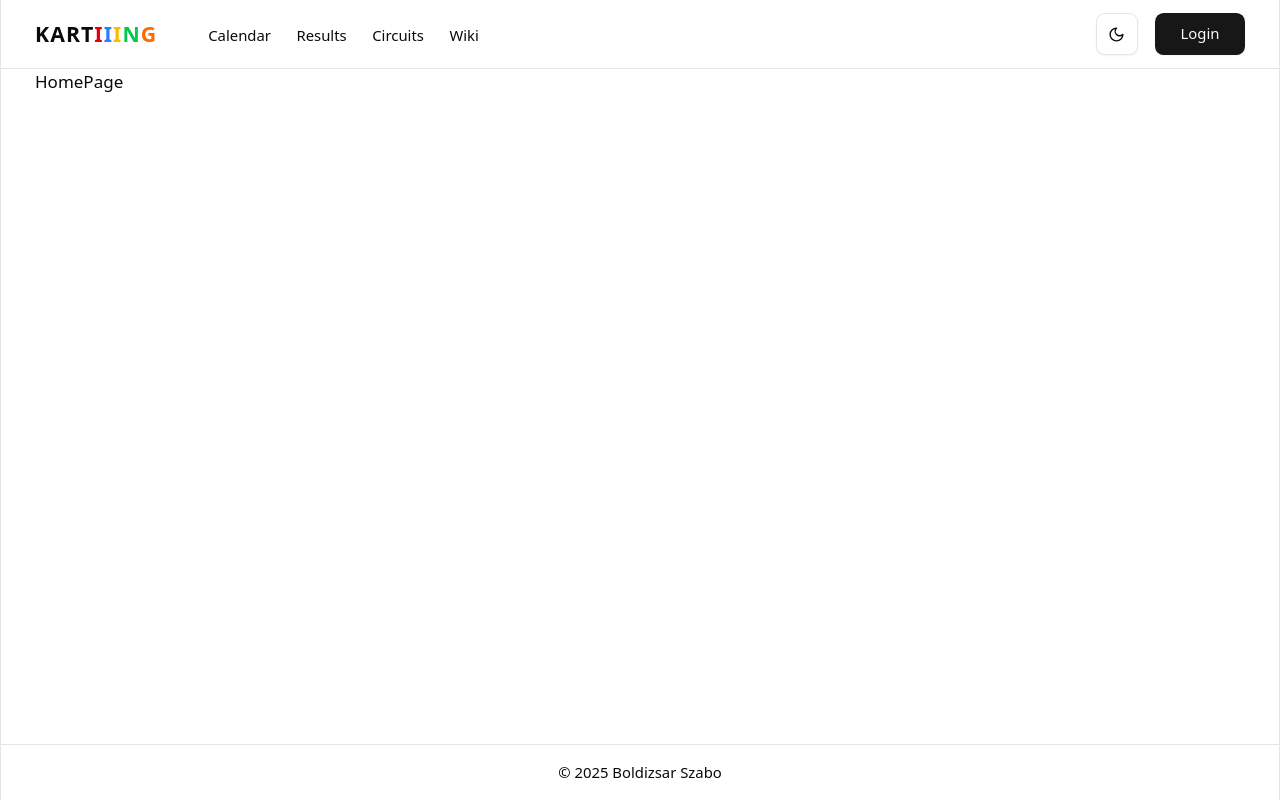
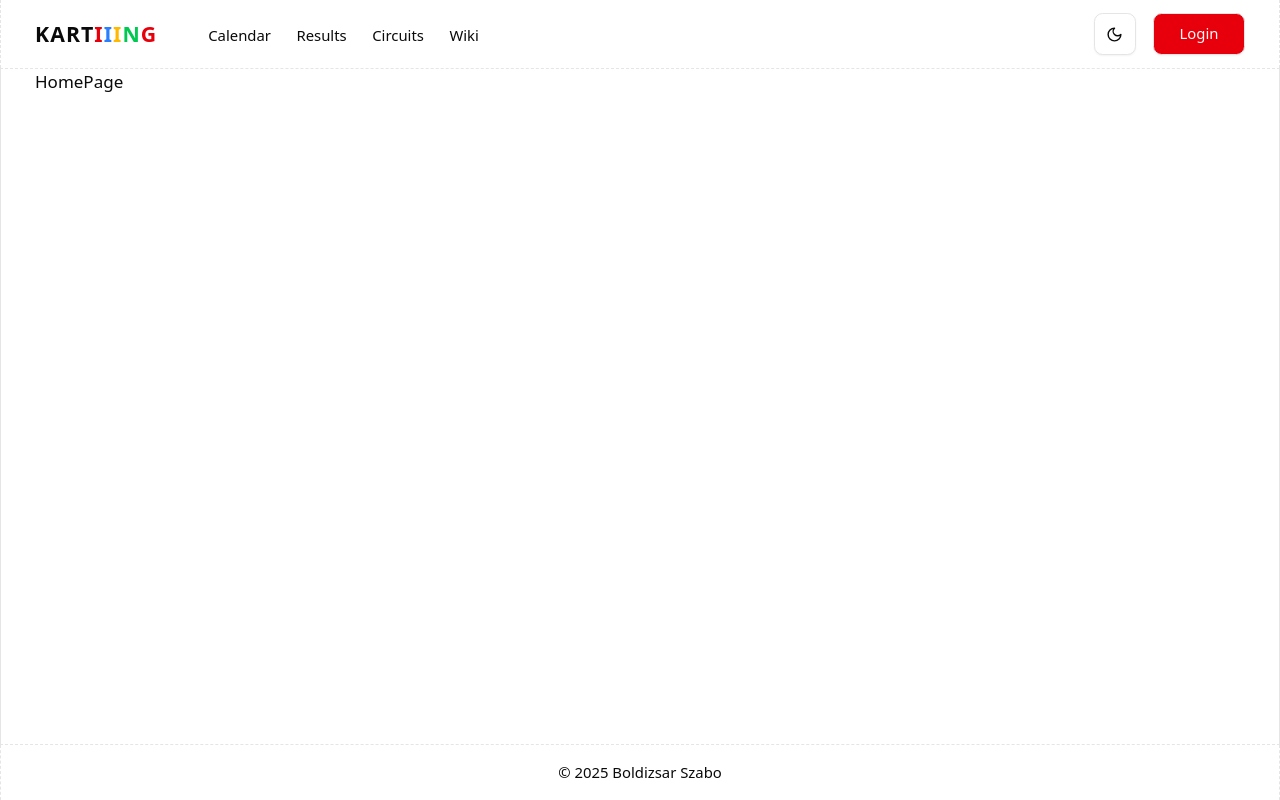
Before and after one commit to Szabold1/kartiiing_v2, a Next.js app in the folder kartiiing/: page / in a window 1280 px wide. Built offline with nearby package versions, Linux system fonts and the light colour scheme.

Commit message:
Update navigation components with new color styles and border adjustments

```diff
--- a/kartiiing/components/nav/DesktopNav.tsx
+++ b/kartiiing/components/nav/DesktopNav.tsx
@@ -7,7 +7,7 @@ import DesktopNavLink from "./DesktopNavLink";
 const DesktopNav = () => {
   return (
     <NavigationMenu className="mr-4">
-      <NavigationMenuList className="hidden md:flex gap-2 mx-auto">
+      <NavigationMenuList className="hidden md:flex gap-2 mx-auto font-medium">
         <DesktopNavLink href="/calendar">Calendar</DesktopNavLink>
         <DesktopNavLink href="/results">Results</DesktopNavLink>
         <DesktopNavLink href="/circuits">Circuits</DesktopNavLink>
--- a/kartiiing/components/nav/DesktopNavLink.tsx
+++ b/kartiiing/components/nav/DesktopNavLink.tsx
@@ -18,7 +18,7 @@ const DesktopNavLink = ({ children, href }: Props) => {
     <NavigationMenuItem>
       <NavigationMenuLink
         asChild
-        className={isActive ? "text-emerald-500 dark:text-emerald-300" : ""}
+        className={isActive ? "text-red-600 dark:text-red-500" : ""}
       >
         <Link href={href}>{children}</Link>
       </NavigationMenuLink>
--- a/kartiiing/components/nav/Footer.tsx
+++ b/kartiiing/components/nav/Footer.tsx
@@ -1,7 +1,7 @@
 const Footer = () => {
   return (
-    <footer className="border-t">
-      <div className="border-x p-4 lg:px-8 max-w-[90rem] mx-auto text-center w-full text-sm">
+    <footer className="border-t border-dashed">
+      <div className="border-x border-dashed p-4 lg:px-8 max-w-[90rem] mx-auto text-center w-full text-sm">
         © {new Date().getFullYear()} Boldizsar Szabo
       </div>
     </footer>
--- a/kartiiing/components/nav/HomeLink.tsx
+++ b/kartiiing/components/nav/HomeLink.tsx
@@ -9,7 +9,7 @@ const HomeLink = () => {
         <span className="text-blue-500">i</span>
         <span className="text-amber-400">i</span>
         <span className="text-green-500">n</span>
-        <span className="text-orange-500">g</span>
+        <span className="text-red-600">g</span>
       </Link>
     </h1>
   );
--- a/kartiiing/components/nav/MobileNavLink.tsx
+++ b/kartiiing/components/nav/MobileNavLink.tsx
@@ -17,7 +17,7 @@ const MobileNavLink = ({ children, href, setOpen }: Props) => {
       className={`text-lg font-medium mx-auto border-2 rounded-xl p-3 w-70 text-center transition-colors duration-200
         ${
           isActive
-            ? "border-emerald-300 bg-accent"
+            ? "border-red-600 bg-accent"
             : "border-accent hover:bg-accent"
         }`}
       onClick={() => setOpen(false)}
--- a/kartiiing/components/nav/Navbar.tsx
+++ b/kartiiing/components/nav/Navbar.tsx
@@ -8,8 +8,8 @@ import HomeLink from "./HomeLink";
 
 const Navbar = () => {
   return (
-    <header className="border-b bg-background z-50">
-      <div className="flex h-16 shrink-0 items-center justify-between gap-2 px-4 lg:px-8 max-w-[90rem] mx-auto border-x">
+    <header className="border-b border-dashed bg-background sticky top-0 z-50">
+      <div className="flex h-16 shrink-0 items-center justify-between gap-2 px-4 lg:px-8 max-w-[90rem] mx-auto border-x border-dashed">
         <div className="flex items-center gap-10">
           <HomeLink />
           <DesktopNav />
@@ -18,7 +18,10 @@ const Navbar = () => {
         <div className="flex items-center justify-end gap-4">
           <ThemeBtn />
 
-          <Button size="lg" className="hidden md:flex">
+          <Button
+            size="lg"
+            className="hidden md:flex border-1 bg-red-600 hover:bg-red-500 dark:bg-red-600 dark:hover:bg-red-700 dark:text-red-50"
+          >
             Login
           </Button>
 
--- a/kartiiing/components/ui/navigation-menu.tsx
+++ b/kartiiing/components/ui/navigation-menu.tsx
@@ -131,8 +131,8 @@ function NavigationMenuLink({
     <NavigationMenuPrimitive.Link
       data-slot="navigation-menu-link"
       className={cn(
-        "data-[active=true]:focus:text-emerald-500 data-[active=true]:hover:text-emerald-500 data-[active=true]:text-emerald-500 hover:text-emerald-500 focus:text-emerald-500 text-sm p-2 transition-all duration-200",
-        "dark:data-[active=true]:focus:text-emerald-300 dark:data-[active=true]:hover:text-emerald-300 dark-data-[active=true]:text-emerald-300 dark:hover:text-emerald-300 dark:focus:text-emerald-300",
+        "data-[active=true]:focus:text-red-600 data-[active=true]:hover:text-red-500 data-[active=true]:text-red-600 hover:text-red-500 focus:text-red-600 text-sm p-2 transition-all duration-200",
+        "dark:data-[active=true]:focus:text-red-500 dark:data-[active=true]:hover:text-red-400 dark:data-[active=true]:text-red-500 dark:hover:text-red-400 dark:focus:text-red-500",
         className
       )}
       {...props}
```
